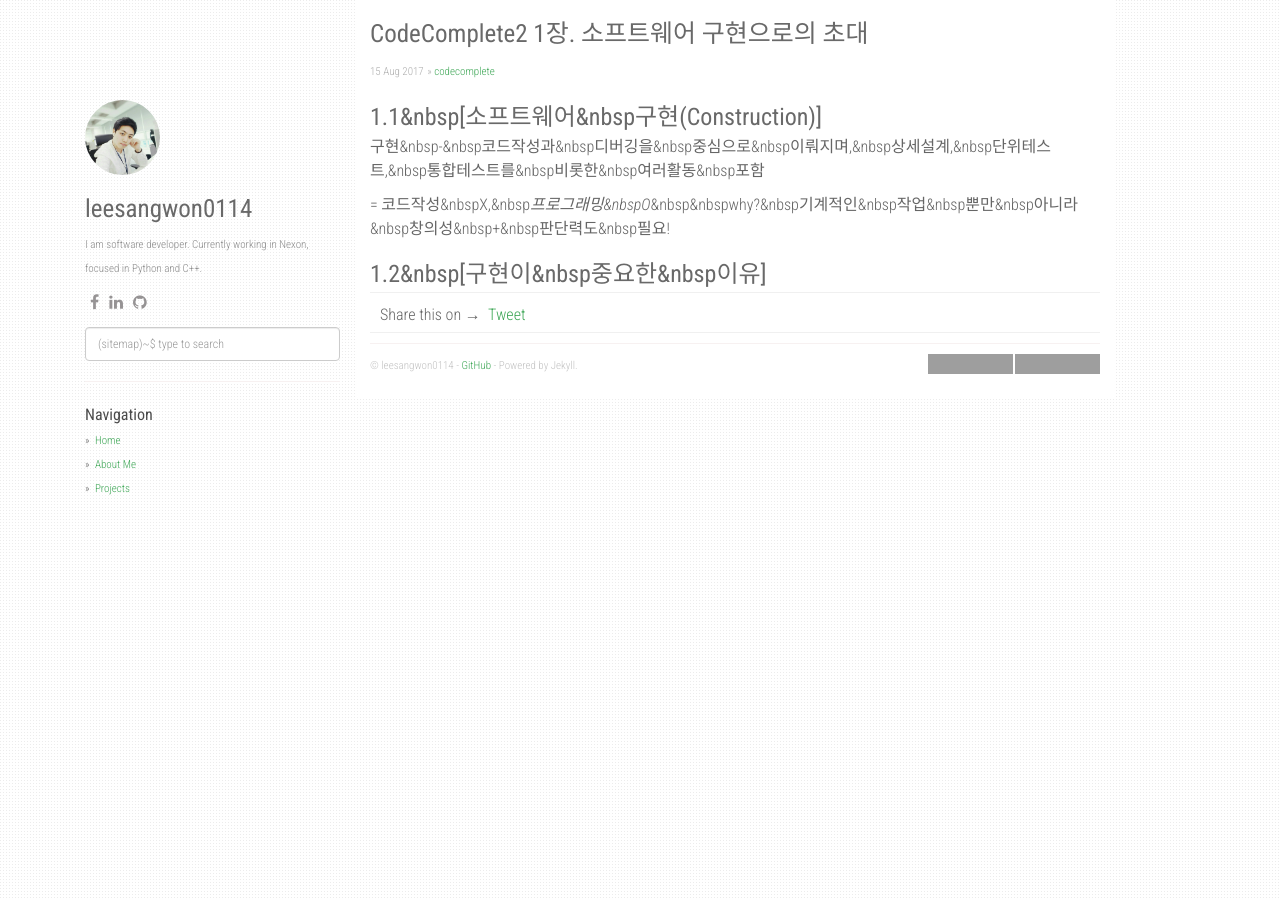
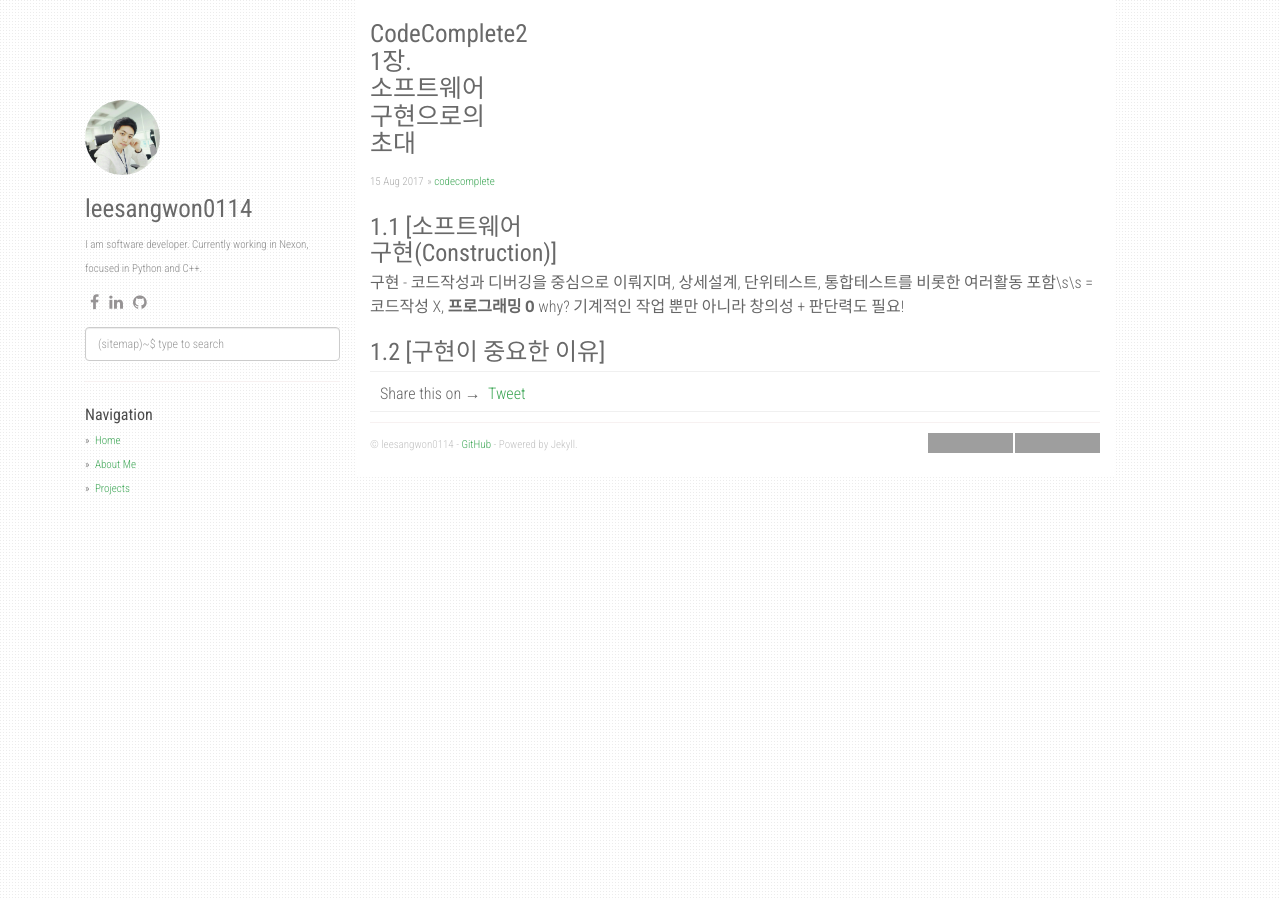
Before and after one commit to leesangwon0114/leesangwon0114.github.io, a Jekyll site: the page built from _posts/2017-08-15-codecomplete2_chapter1.markdown, in a window 1280 px wide. Built offline with Jekyll 4.4.1, drawn with Linux system fonts in a browser that asks for light colours; nearby versions of some CDN libraries; comment, search, counter and statistics services are not loaded; grey boxes are pictures that could not be loaded.

```diff
--- a/_posts/2017-08-15-codecomplete2_chapter1.markdown
+++ b/_posts/2017-08-15-codecomplete2_chapter1.markdown
@@ -1,12 +1,11 @@
 ---
 layout: post
-title:  "CodeComplete2&nbsp1장.&nbsp소프트웨어&nbsp구현으로의&nbsp초대"
+title:  "CodeComplete2<br>1장.<br>소프트웨어<br>구현으로의<br>초대"
 date:   2017-08-15 21:28:15 +0700
 categories: [codecomplete]
 ---
-### 1.1&nbsp[소프트웨어&nbsp구현(Construction)]
-구현&nbsp-&nbsp코드작성과&nbsp디버깅을&nbsp중심으로&nbsp이뤄지며,&nbsp상세설계,&nbsp단위테스트,&nbsp통합테스트를&nbsp비롯한&nbsp여러활동&nbsp포함
+### 1.1 [소프트웨어<br>구현(Construction)]
+구현 - 코드작성과 디버깅을 중심으로 이뤄지며, 상세설계, 단위테스트, 통합테스트를 비롯한 여러활동 포함\s\s
+= 코드작성 X, **프로그래밍 O**  why? 기계적인 작업 뿐만 아니라 창의성 + 판단력도 필요!
 
-= 코드작성&nbspX,&nbsp*프로그래밍&nbspO*&nbsp&nbspwhy?&nbsp기계적인&nbsp작업&nbsp뿐만&nbsp아니라&nbsp창의성&nbsp+&nbsp판단력도&nbsp필요!
-
-### 1.2&nbsp[구현이&nbsp중요한&nbsp이유]
+### 1.2 [구현이 중요한 이유]
```
